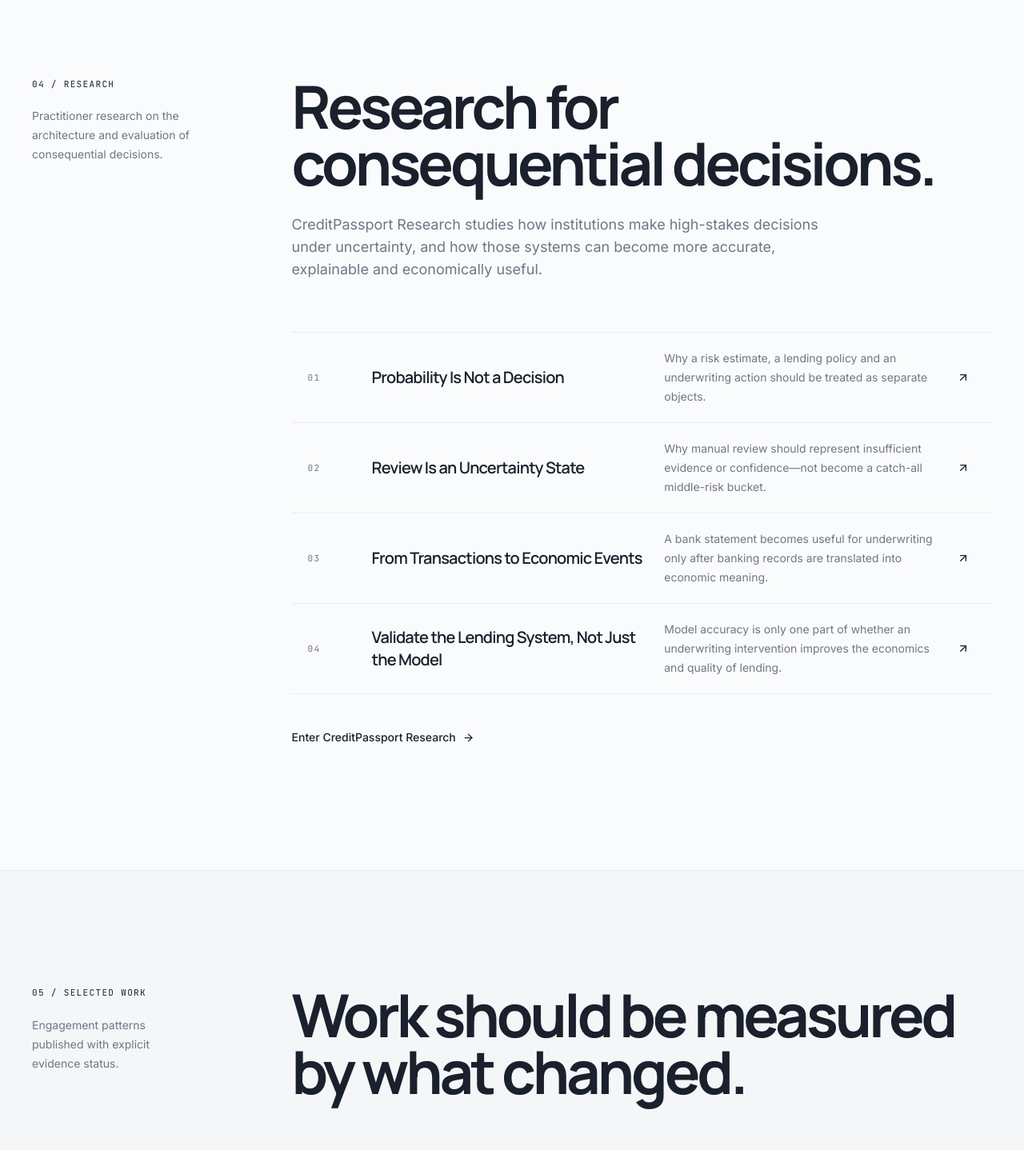
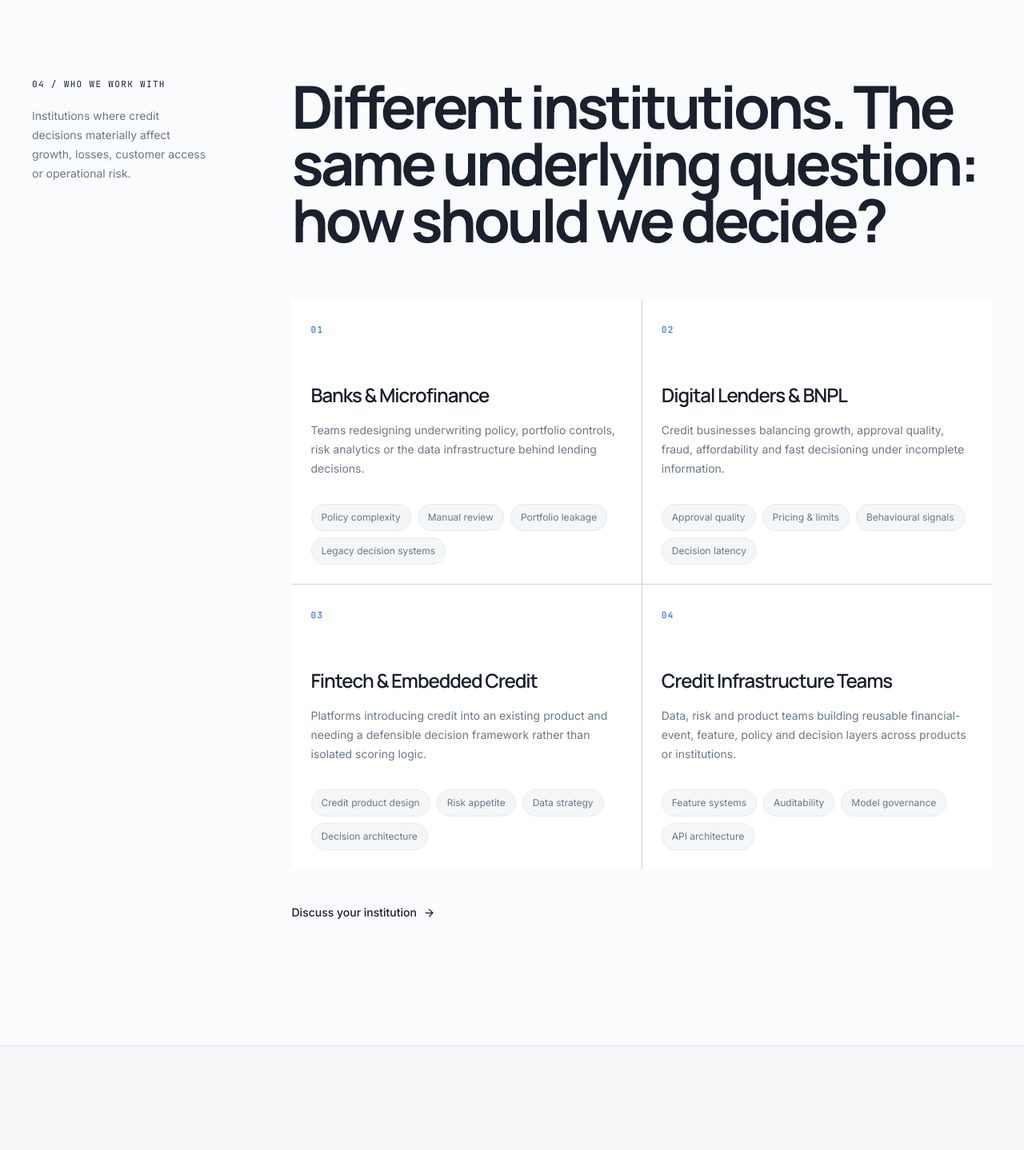
Before and after one commit to AdepojuJeremy/credit-passport-consultancy, a Next.js app: page / in a window 1280 px wide. Shown: the part 4260-5698 px from the top of the page at 80% size. Built offline with nearby package versions, Linux system fonts and the light colour scheme.

Commit message:
feat: add sector positioning to homepage

```diff
--- a/app/page.tsx
+++ b/app/page.tsx
@@ -4,6 +4,7 @@ import { DecisionSystem } from "@/components/decision-system";
 import { Reveal } from "@/components/reveal";
 import { engagementPatterns } from "@/data/engagement-patterns";
 import { researchPosts } from "@/data/research-posts";
+import { sectors } from "@/data/sectors";
 import { services } from "@/data/services";
 
 const marqueeItems = [
@@ -138,7 +139,43 @@ export default function Home() {
       <section className="site-container py-24 md:py-36">
         <div className="grid gap-10 md:grid-cols-[0.65fr_2fr]">
           <div>
-            <p className="kicker">04 / Research</p>
+            <p className="kicker">04 / Who we work with</p>
+            <p className="mt-5 max-w-56 text-sm leading-6 text-[color:var(--muted)]">
+              Institutions where credit decisions materially affect growth, losses, customer access or operational risk.
+            </p>
+          </div>
+          <div>
+            <Reveal>
+              <h2 className="section-title max-w-4xl">Different institutions. The same underlying question: how should we decide?</h2>
+            </Reveal>
+            <div className="mt-16 grid gap-px bg-[color:var(--line-strong)] sm:grid-cols-2">
+              {sectors.map((sector) => (
+                <article key={sector.number} className="min-h-80 bg-[color:var(--surface)] p-6">
+                  <span className="kicker text-[color:var(--brand-blue)]">{sector.number}</span>
+                  <h3 className="mt-14 font-[family-name:var(--font-manrope)] text-2xl font-semibold tracking-[-0.045em]">{sector.title}</h3>
+                  <p className="mt-4 max-w-md text-sm leading-6 text-[color:var(--muted)]">{sector.description}</p>
+                  <div className="mt-8 flex flex-wrap gap-2">
+                    {sector.problems.map((problem) => (
+                      <span key={problem} className="rounded-full border hairline bg-[color:var(--panel)] px-3 py-2 text-xs text-[color:var(--muted)]">
+                        {problem}
+                      </span>
+                    ))}
+                  </div>
+                </article>
+              ))}
+            </div>
+            <Link href="/contact" className="mt-8 inline-flex items-center gap-2 text-sm font-medium hover:text-[color:var(--brand-blue)]">
+              Discuss your institution <ArrowRight size={15} aria-hidden="true" />
+            </Link>
+          </div>
+        </div>
+      </section>
+
+      <section className="border-y hairline bg-[color:var(--panel)]">
+        <div className="site-container py-24 md:py-36">
+          <div className="grid gap-10 md:grid-cols-[0.65fr_2fr]">
+            <div>
+              <p className="kicker">05 / Research</p>
               <p className="mt-5 max-w-52 text-sm leading-6 text-[color:var(--muted)]">
                 Practitioner research on the architecture and evaluation of consequential decisions.
               </p>
@@ -169,13 +206,13 @@ export default function Home() {
               </Link>
             </div>
           </div>
+        </div>
       </section>
 
-      <section className="border-y hairline bg-[color:var(--panel)]">
-        <div className="site-container py-24 md:py-36">
+      <section className="site-container py-24 md:py-36">
         <div className="grid gap-10 md:grid-cols-[0.65fr_2fr]">
           <div>
-              <p className="kicker">05 / Selected work</p>
+            <p className="kicker">06 / Selected work</p>
             <p className="mt-5 max-w-52 text-sm leading-6 text-[color:var(--muted)]">
               Engagement patterns published with explicit evidence status.
             </p>
@@ -213,12 +250,11 @@ export default function Home() {
             </div>
           </div>
         </div>
-        </div>
       </section>
 
       <section className="bg-[color:var(--brand-blue)] text-white">
         <div className="site-container py-28 md:py-44">
-          <p className="kicker text-white/65">06 / Start here</p>
+          <p className="kicker text-white/65">07 / Start here</p>
           <div className="mt-8 flex flex-col gap-10 border-t border-white/30 pt-8 md:flex-row md:items-end md:justify-between">
             <Reveal className="max-w-5xl">
               <h2 className="section-title">Have a difficult decision problem?</h2>
```
Lines whose indentation alone changed are shown as unchanged.
